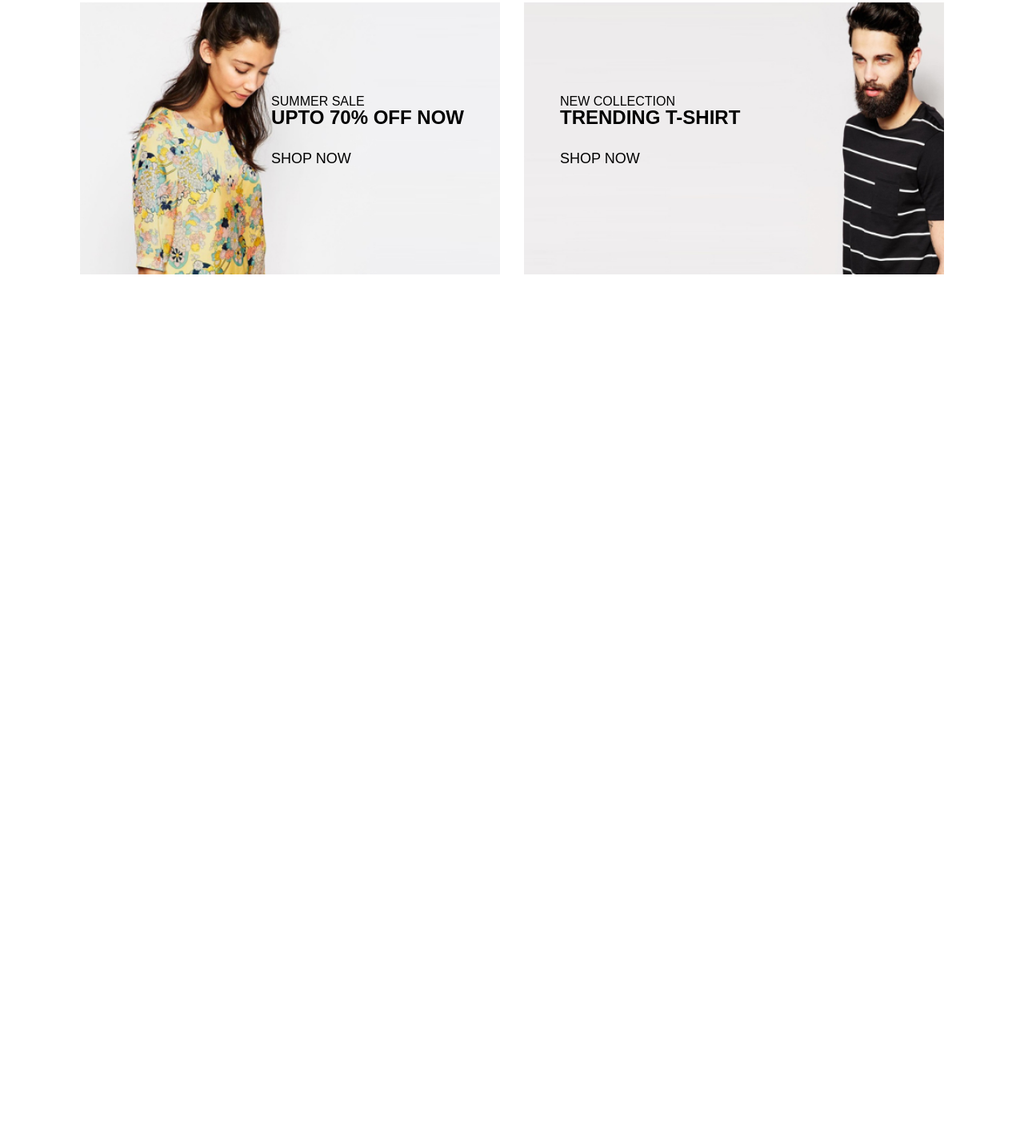
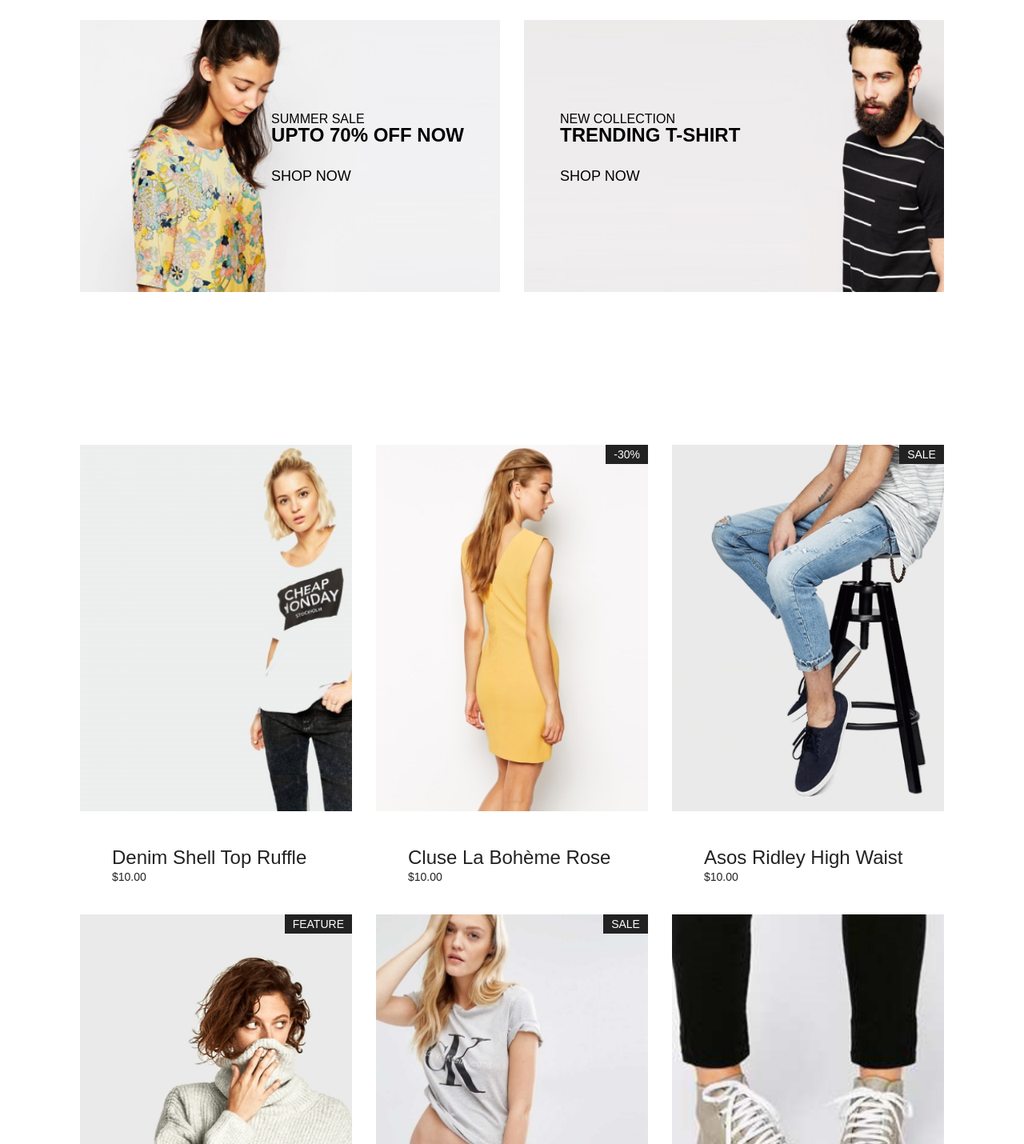
Before and after one commit to gentii1/project_flexbox, a plain HTML site: page index.html in a window 1280 px wide. Shown: the part 1370-2800 px from the top of the page at 80% size. Before the commit the page ends 1864 px from the top, so only its background shows below. Drawn offline with Linux system fonts and the light colour scheme.

Commit message:
offers_boxes

```diff
--- a/index.html
+++ b/index.html
@@ -51,8 +51,8 @@
                   <span>Hat</span>
                 </div>
                   <div class="box__content">
-                    <h4>Cuffed Bed Beanie</h4>
-                    <span>$10.00</span>
+                    <h4>Grey Beanie</h4>
+                    <span>$15.00</span>
                   </div>
                 </a>
               </div>
@@ -64,8 +64,8 @@
                   <span>Pant</span>
                 </div>
                   <div class="box__content">
-                    <h4>Cuffed Bed Beanie</h4>
-                    <span>$10.00</span>
+                    <h4>Grey Beanie</h4>
+                    <span>$36.00</span>
                   </div>
                 </a>
               </div>
@@ -77,8 +77,8 @@
                   <span>T-Shirt</span>
                 </div>
                   <div class="box__content">
-                    <h4>Cuffed Bed Beanie</h4>
-                    <span>$10.00</span>
+                    <h4>Pink Leather Watch</h4>
+                    <span>$36.00</span>
                   </div>
                 </a>
               </div>
@@ -90,8 +90,8 @@
                   <span>Pant</span>
                 </div>
                   <div class="box__content">
-                    <h4>Cuffed Bed Beanie</h4>
-                    <span>$10.00</span>
+                    <h4>Cyan Boheme</h4>
+                    <span>$36.00</span>
                   </div>
                 </a>
               </div>
@@ -103,8 +103,8 @@
                   <span>Shirt</span>
                 </div>
                   <div class="box__content">
-                    <h4>Cuffed Bed Beanie</h4>
-                    <span>$10.00</span>
+                    <h4>Woleen Tee </h4>
+                    <span>$36.00</span>
                   </div>
                 </a>
               </div>
@@ -133,7 +133,86 @@
           </div>
         </section>
         <section class="block_section offers_boxes_section">
+          <div class="container">
+          <div class="offers_wrapper">
+            <div class="box_offers">
+              <a href="#">
+              <div class="offers__thumb" >
+                <img src="src/images/offers1.jpg">
+              </div>
+                <div class="offers__content">
+                  <h4>Denim Shell Top Ruffle</h4>
+                  <span>$10.00</span>
+                </div>
+              </a>
+            </div>
 
+            <div class="box_offers">
+              <a href="#">
+              <div class="offers__thumb" >
+                <img src="src/images/offers2.jpg">
+                <span>-30%</span>
+              </div>
+                <div class="offers__content">
+                  <h4>Cluse La Bohème Rose</h4>
+                  <span>$10.00</span>
+                </div>
+              </a>
+            </div>
+
+            <div class="box_offers">
+              <a href="#">
+              <div class="offers__thumb" >
+                <img src="src/images/offers3.jpg">
+                <span>SALE</span>
+              </div>
+                <div class="offers__content">
+                  <h4>Asos Ridley High Waist</h4>
+                  <span>$10.00</span>
+                </div>
+              </a>
+            </div>
+
+            <div class="box_offers">
+              <a href="#">
+              <div class="offers__thumb" >
+                <img src="src/images/offers4.jpg">
+                <span>FEATURE</span>
+              </div>
+                <div class="offers__content">
+                  <h4>Analogue Resin Strap</h4>
+                  <span>$10.00</span>
+                </div>
+              </a>
+            </div>
+
+            <div class="box_offers">
+              <a href="#">
+              <div class="offers__thumb" >
+                <img src="src/images/offers5.jpg">
+                <span>SALE</span>
+              </div>
+                <div class="offers__content">
+                  <h4>Ridley High Waist</h4>
+                  <span>$10.00</span>
+                </div>
+              </a>
+            </div>
+
+            <div class="box_offers">
+              <a href="#">
+              <div class="offers__thumb" >
+                <img src="src/images/offers6.jpg">
+              </div>
+                <div class="offers__content">
+                  <h4>Ridley High Waist</h4>
+                  <span>$10.00</span>
+                </div>
+              </a>
+            </div>
+          </div>
+          </div>
+        </div>
         </section>
       </div>
     </main>
--- a/src/css/style.css
+++ b/src/css/style.css
@@ -80,6 +80,7 @@ option {
     font-size: 24px;
     font-weight: 500;
     color: #222222;
+    line-height: 35px;
 
 }
 .box__content span{
@@ -140,3 +141,63 @@ option {
 
 
 }
+.offers_wrapper{
+        width: 100%;
+        display: flex;
+        flex-wrap: wrap;
+}
+.box_offers{
+    width: 33.333%;
+    padding: 0 15px;
+    margin-top: 40px;
+}
+.box_offers a{
+    text-decoration: none;
+
+}
+.offers__thumb{
+   width: 100%;
+   height: 458px;
+   position: relative;
+   display: flex;
+   flex-direction: row;
+   justify-content: flex-end;
+
+}
+.offers__thumb img{
+    width: 100%;
+    height: 100%;
+    object-fit: cover;
+}
+
+.offers__thumb span{
+    background-color: #222222;
+    position: absolute;
+    font-size: 14px;
+    font-weight: 300;
+    padding: 5px 10px;
+    color: #fff;
+}
+.offers__content{
+    width: 100%;
+    padding: 20px 20px 0;
+    text-decoration: none;
+
+}
+.offers__content h4{
+    margin-top: 20px;
+    margin-left: 20px;
+    font-size: 24px;
+    font-weight: 500;
+    color: #222222;
+    line-height: 35px;
+
+}
+.offers__content span{
+    font-size: 14px;
+    font-weight: 300;
+    color: #222222;
+    margin-top: 3px;
+    margin-left: 20px;
+
+}
```
Also changed, not shown: src/images/offers1.jpg (added), src/images/offers2.jpg (added), src/images/offers3.jpg (added), src/images/offers4.jpg (added), src/images/offers5.jpg (added), src/images/offers6.jpg (added).
